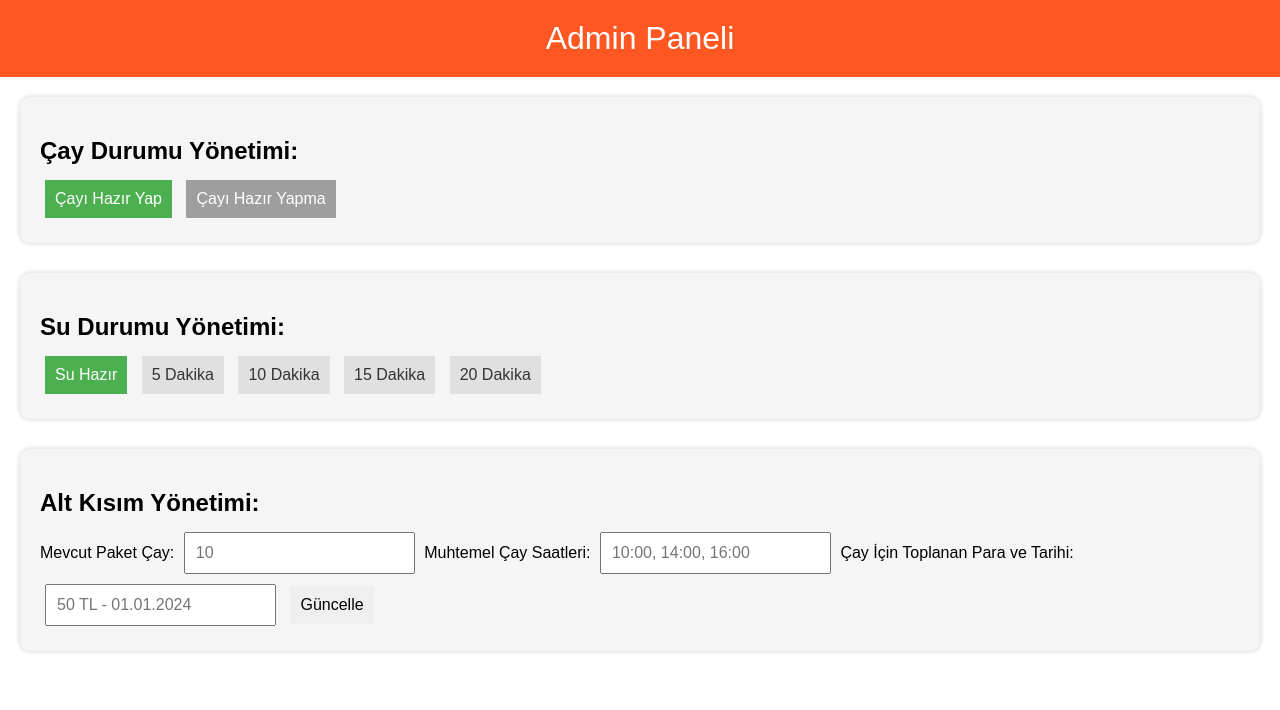
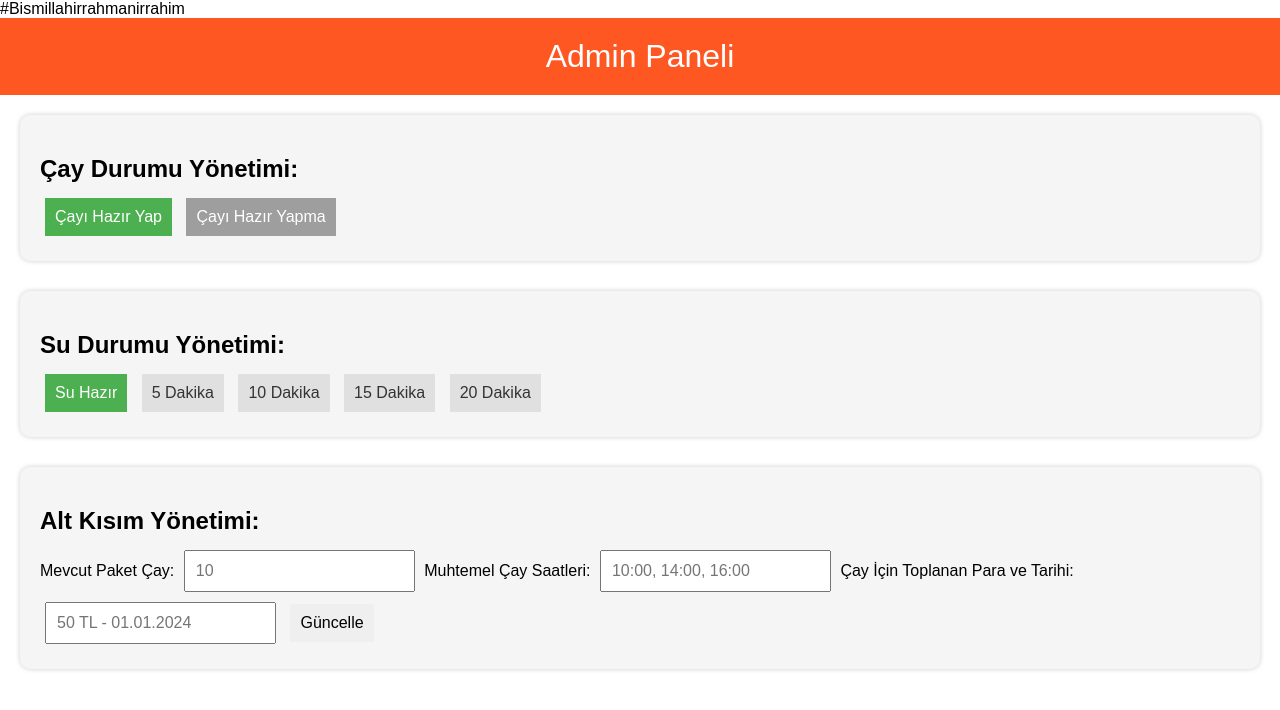
Before and after one commit to ReceproF/cay_durumu_sistemi, a Flask app: page /admin in a window 1280 px wide. Shown: the top 710 px of the page. Run offline with Flask 3, Linux system fonts and the light colour scheme.

Commit message:
Update admin.html

```diff
--- a/templates/admin.html
+++ b/templates/admin.html
@@ -1,4 +1,4 @@
-<!DOCTYPE html>
+<!DOCTYPE html>        #Bismillahirrahmanirrahim
 <html lang="tr">
 <head>
     <meta charset="UTF-8">
```
